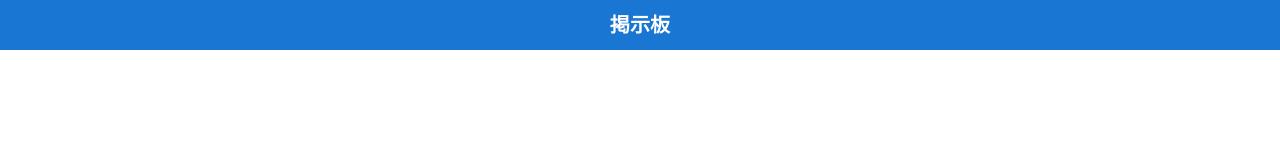
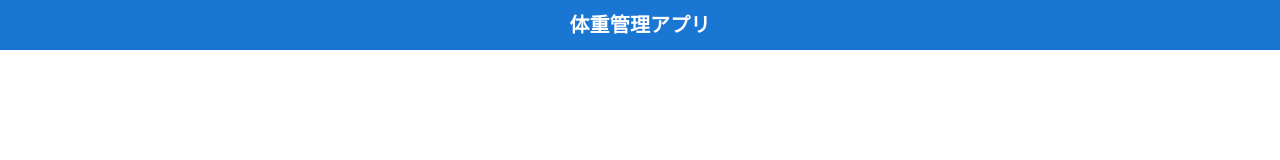
Before and after one commit to marieono/vite-react-sample, a React (Vite) app: page / in a window 1280 px wide. Shown: the top 160 px of the page. Built offline with nearby package versions, Linux system fonts and the light colour scheme.

Commit message:
体重管理アプリに変更

```diff
--- a/src/Header.tsx
+++ b/src/Header.tsx
@@ -14,7 +14,7 @@ const Header = () => {
           color: "#fff",
         }}
       >
-        掲示板
+        体重管理アプリ
       </h1>
     </Box>
   )
```
